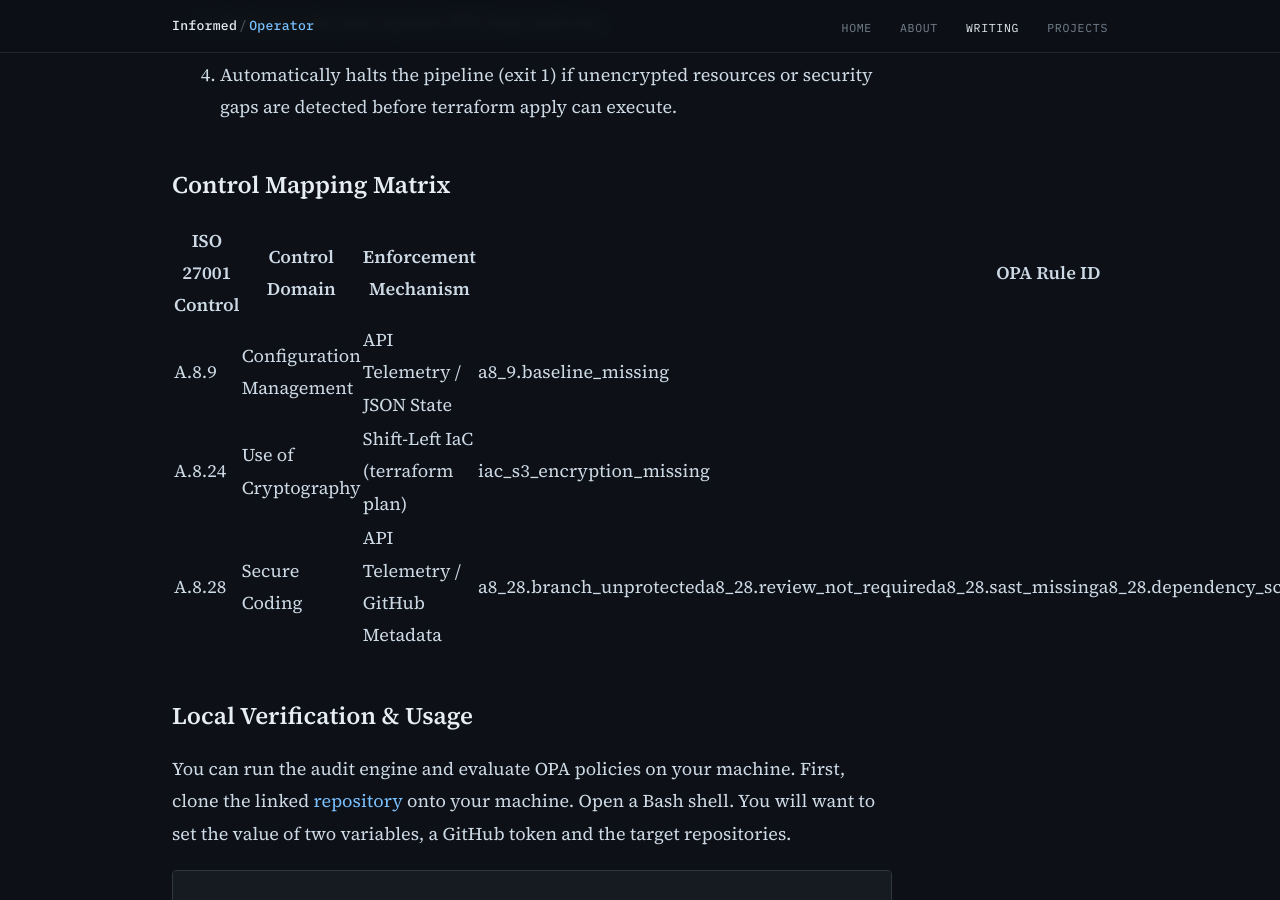
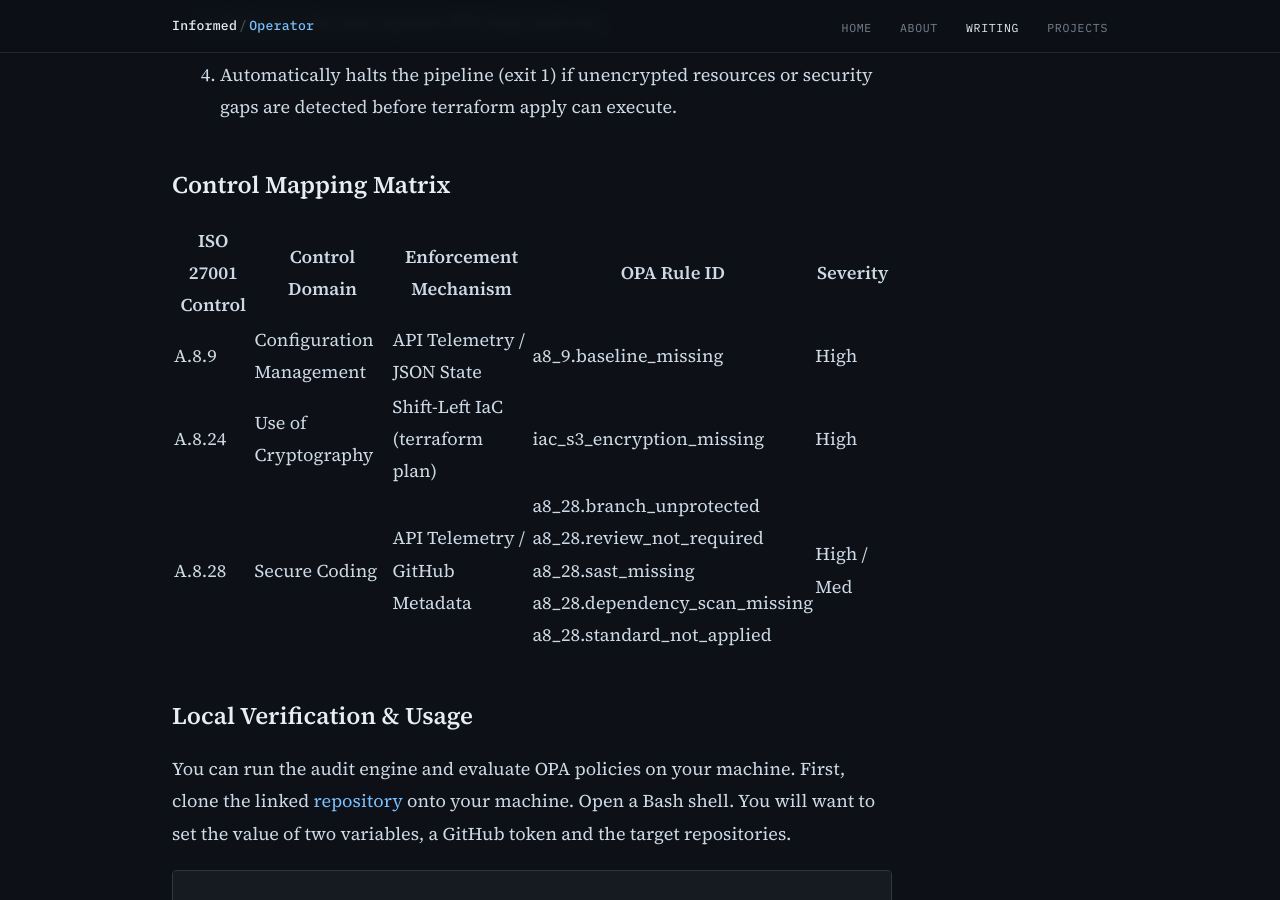
Before and after one commit to informed-operator/informed-operator-site, a Jekyll site: the page built from _posts/2026-10-13-iso27001-grc-engine.md, in a window 1280 px wide and 900 px high, scrolled down 3193 px. Built offline with Jekyll 4.4.1, drawn with Linux system fonts in a browser that asks for light colours.

Commit message:
breaks in table

```diff
--- a/_posts/2026-10-13-iso27001-grc-engine.md
+++ b/_posts/2026-10-13-iso27001-grc-engine.md
@@ -50,7 +50,7 @@ ISO 27001 Control|Control Domain|Enforcement Mechanism|OPA Rule ID|Severity
 ---|---|---|---|---
 A.8.9|Configuration Management|API Telemetry / JSON State|a8_9.baseline_missing|High
 A.8.24|Use of Cryptography|Shift-Left IaC (terraform plan)|iac_s3_encryption_missing|High
-A.8.28|Secure Coding|API Telemetry / GitHub Metadata|a8_28.branch_unprotecteda8_28.review_not_requireda8_28.sast_missinga8_28.dependency_scan_missinga8_28.standard_not_applied|High / Med
+A.8.28|Secure Coding|API Telemetry / GitHub Metadata|a8_28.branch_unprotected <br> a8_28.review_not_required <br> a8_28.sast_missing <br> a8_28.dependency_scan_missing <br> a8_28.standard_not_applied|High / Med
 
 ## Local Verification & Usage
 
```
